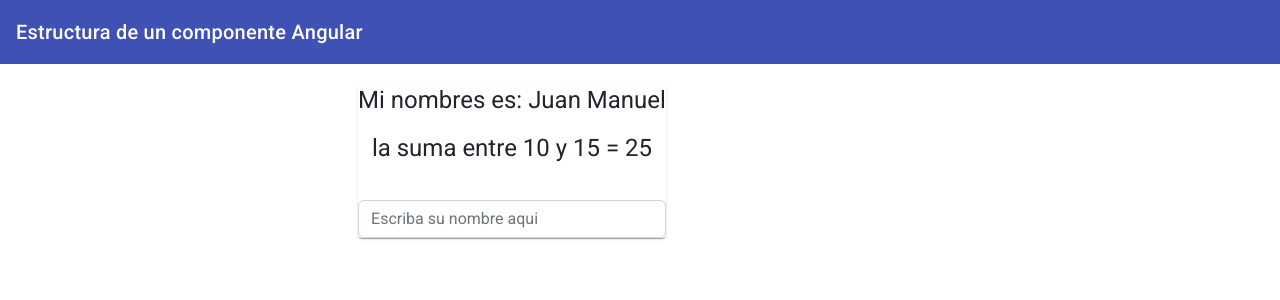
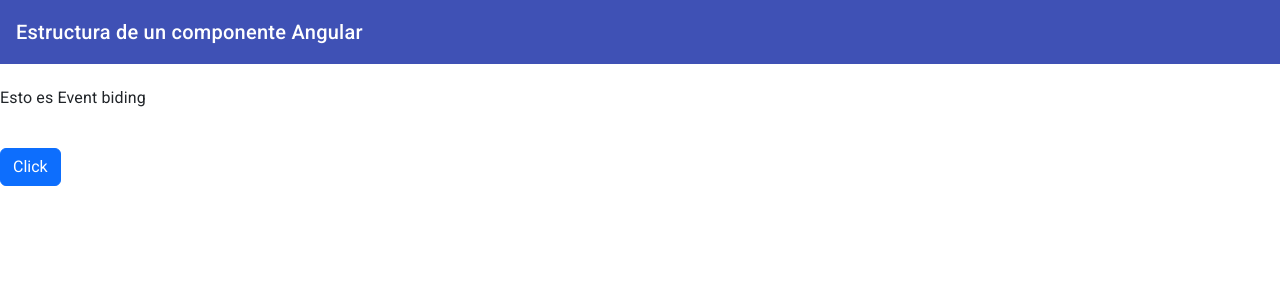
Before and after one commit to albernalca/Angular, an Angular app: page / in a window 1280 px wide. Shown: the top 300 px of the page. Built offline with nearby package versions, Linux system fonts and the light colour scheme.

Commit message:
Ejemplo Event Divinding

```diff
--- a/src/app/app.component.html
+++ b/src/app/app.component.html
@@ -4,21 +4,8 @@
     <span>Estructura de un componente Angular</span>
   </mat-toolbar>
   <br>
-  <div class="centro">
-    <mat-card>
-      <!--Interpolación-->
-      <h1>
-       Mi nombres es: {{nombre}}
-      </h1>
+  <h3>{{texto}}</h3>
+  <br>
+  <button class="btn btn-primary" (click)="cambiarTexto()">Click</button>
 
-      <!--en el metodo del TS cree los parámetros y  en el HTML paso los argumentos 10, 15-->
-      <h1>
-        la suma entre 10 y 15 = {{getSuma(10,15)}}
-      </h1>
-      <br>
-      <!--Aqui hago el property dibinding-->
-      <input type="text" class="form-control" [placeholder]="textoPlaceholder" [disabled]="deshabilitado">
-
-    </mat-card>
-  </div>
 </div>
--- a/src/app/app.component.ts
+++ b/src/app/app.component.ts
@@ -7,33 +7,13 @@ import { Component,} from '@angular/core';
 })
 export class AppComponent {
 
-  //Property DataBiding: Caracteristica que comunica datos entre el TS y HTML
+texto = 'Esto es Event biding'
 
-  //INTERPOLACIÓN : los datos viajan desde el componente hacia el DOM
-
-  //Declaro la Variable asignando un valor:
-  nombre: string = 'Alejandro'
-  deshabilitado: boolean = true
-
-  //Declaro variable
-  textoPlaceholder= 'Escriba su nombre aqui'
-
-  //creo constructor utilizo una función interval de JS con la función flecha ()=>
-  constructor(){
-    setInterval( ()=> this.nombre='Juan Manuel',3000)
-    //Property databinding => creo función
-    setInterval( ()=> this.deshabilitado = false , 3000)
-
-  }
-
-  //creo un metodo y recibe 2 parámetros de tipo number
-  getSuma(numero1:number, numero2:number){
-    return numero1 + numero2
-  }
+cambiarTexto(): void{
+  this.texto = "En el Click cambia de texto por Alejandro"
+}
 
 
 
 
 }
-
-//DATABINDING = Permite comunicar datos entre el archivo TS y HTML de forma unidireccional o bidireccional
```
